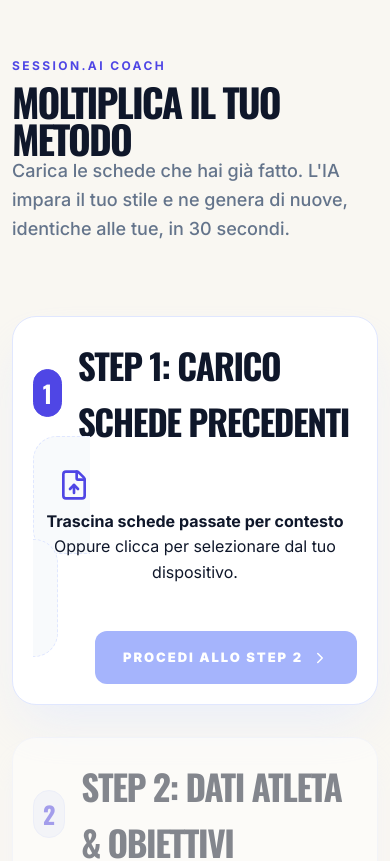
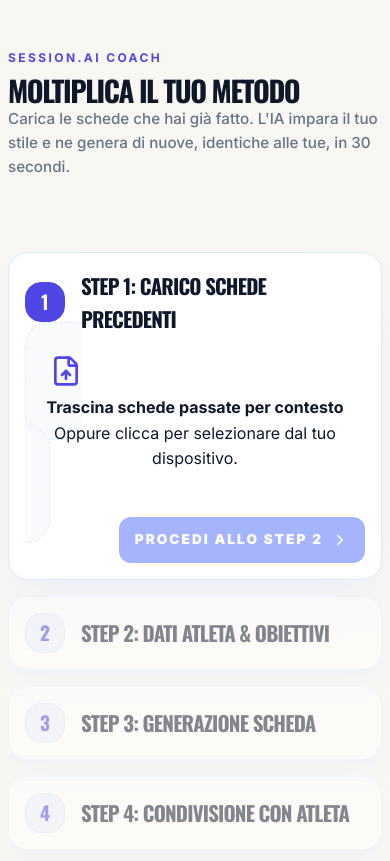
Before and after one commit to giorgior96/sessionAI, a React (Vite) app: page / in a window 390 px wide. Shown: the top 861 px of the page. Built offline with nearby package versions, Linux system fonts and the light colour scheme.

Commit message:
style: shrink typography and padding for mobile breakpoint to improve ergonomics

```diff
--- a/src/index.css
+++ b/src/index.css
@@ -364,32 +364,71 @@ p { margin: 0; }
 /* Mobile Responsiveness */
 @media (max-width: 768px) {
   h1 {
-    font-size: clamp(2rem, 10vw, 3rem);
+    font-size: 1.8rem;
+    line-height: 1.1;
   }
+  h2 { font-size: 1.3rem; }
+  h3 { font-size: 1.1rem; }
+
+  .hero-copy { font-size: 0.95rem; }
+
   .page-shell, .athlete-shell {
-    padding-top: 24px;
-    padding-bottom: 100px;
-    width: min(100%, calc(100vw - 24px));
+    padding-top: 16px;
+    padding-bottom: 140px; /* Space for the sticky nav */
+    width: min(100%, calc(100vw - 16px));
   }
+
   .panel, .timer-card, .athlete-hero, .metric-card, .exercise-main-card, .capture-panel {
-    padding: 1.5rem;
-    border-radius: 1.5rem;
+    padding: 1.25rem;
+    border-radius: 1.25rem;
   }
+
   .form-grid {
     grid-template-columns: 1fr;
-    gap: 16px;
+    gap: 12px;
   }
+
   .wizard-step {
-    padding: 1.25rem;
+    padding: 1rem;
+    margin-bottom: 16px;
   }
+
+  .step-circle { width: 40px; height: 40px; font-size: 1.2rem; }
+
   .timer-number {
-    font-size: 4.5rem;
+    font-size: 3.8rem;
   }
+
   .exercise-title {
-    font-size: 1.75rem;
+    font-size: 1.5rem;
   }
+
+  .exercise-prescription {
+    font-size: 1.1rem;
+    padding: 6px 12px;
+  }
+
+  /* Buttons and tabs compactness */
+  .primary-button, .ghost-button, .action-button {
+    padding: 12px 16px;
+    font-size: 0.85rem;
+  }
+
+  .session-tab {
+    padding: 8px 16px;
+    font-size: 0.85rem;
+  }
+
+  .camera-button {
+    padding: 12px;
+    font-size: 1rem;
+  }
+
   .sticky-nav {
-    width: calc(100% - 24px);
-    bottom: 16px;
+    width: calc(100% - 16px);
+    bottom: 8px;
+    padding: 8px;
+    border-radius: 1.25rem;
+    gap: 6px;
   }
 }
```
